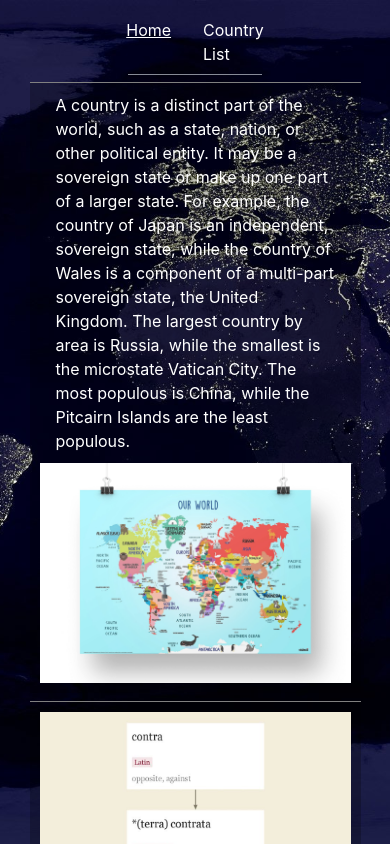
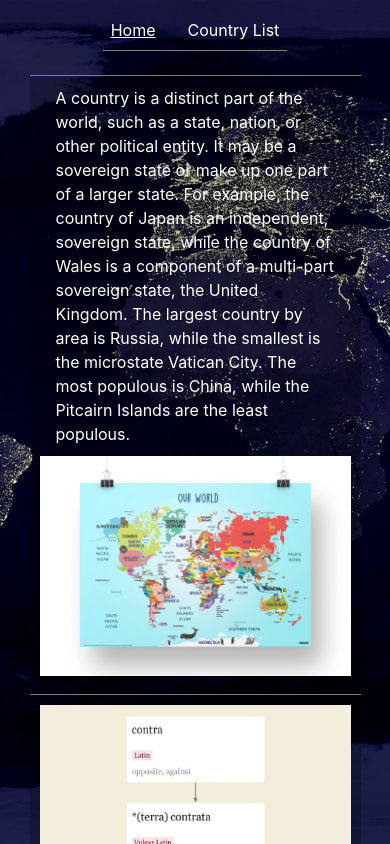
Before and after one commit to dariovargaos/country-list-website, a React (Vite) app in the folder world-app/: page / in a window 390 px wide. Shown: the top 844 px of the page. Built offline with nearby package versions, Linux system fonts and the light colour scheme.

Commit message:
Add new navbar styles for better responsiveness and deleted unneccessary css code

```diff
--- a/world-app/src/components/Navbar.jsx
+++ b/world-app/src/components/Navbar.jsx
@@ -1,16 +1,25 @@
-import { Container, Flex, Divider, textDecoration } from "@chakra-ui/react";
-import { NavLink } from "react-router-dom";
+import { NavLink as RouterNavLink } from "react-router-dom";
+import { Flex, Link } from "@chakra-ui/react";
 
 export default function Navbar() {
   return (
-    <Container h={12} w="50%" centerContent>
-      <Flex gap={8} color="white" p={2}>
-        <NavLink to="/" _hover={{ textDecoration: "underline" }}>
-          Home
-        </NavLink>
-        <NavLink to="/countrylist">Country List</NavLink>
-      </Flex>
-      <Divider />
-    </Container>
+    <Flex gap={8} color="white" p={2} borderBottom="1px solid gray">
+      <Link
+        as={RouterNavLink}
+        to="/"
+        _hover={{ textDecoration: "underline" }}
+        _activeLink={{ textDecoration: "underline" }}
+      >
+        Home
+      </Link>
+      <Link
+        as={RouterNavLink}
+        to="/countrylist"
+        _hover={{ textDecoration: "underline" }}
+        _activeLink={{ textDecoration: "underline" }}
+      >
+        Country List
+      </Link>
+    </Flex>
   );
 }
--- a/world-app/src/index.css
+++ b/world-app/src/index.css
@@ -19,12 +19,3 @@ select option {
   background-color: #f6f6f6;
   color: black;
 }
-
-
-a:hover {
-  text-decoration: underline;
-}
-
-a.active{
-  text-decoration: underline;
-}
```
